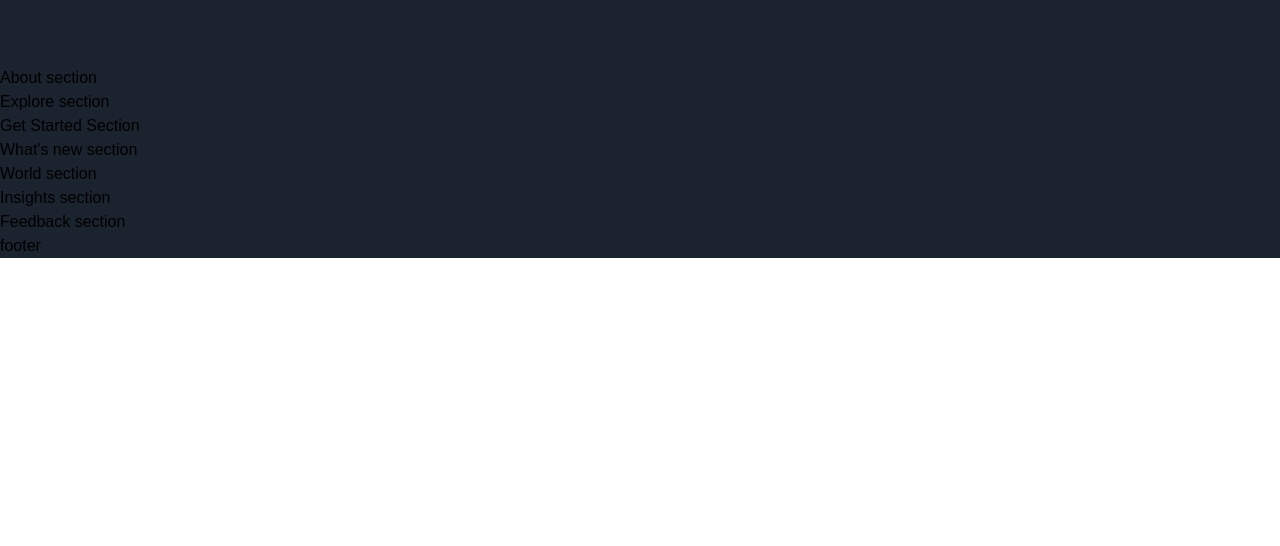
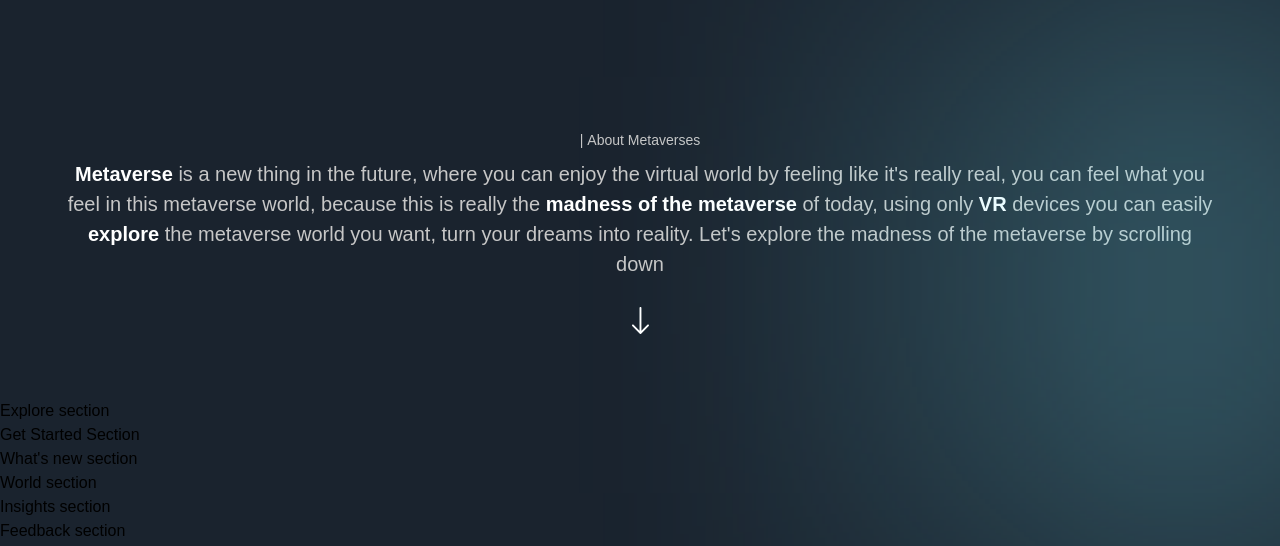
Before and after one commit to GavenDcosta/Metaversus_FramerMotionUIUX_NextJS, a Next.js app: page / in a window 1280 px wide. Shown: the part 1038-1584 px from the top of the page. Before the commit the page ends 1296 px from the top, so only its background shows below. Built offline with nearby package versions, Linux system fonts and the light colour scheme; a web font is replaced by a local one.

Commit message:
About section

```diff
--- a/components/CustomTexts.jsx
+++ b/components/CustomTexts.jsx
@@ -1,9 +1,26 @@
 'use client';
 
-export const TypingText = () => (
-  <p>Typing Text</p>
+import { motion } from 'framer-motion'
+import { textContainer, textVariant2 } from '../utils/motion'
+
+
+
+export const TypingText = ({ title, textStyles }) => (
+  <motion.p
+    variants={textContainer}
+    className={`font-normal text-[14px] text-secondary-white ${textStyles}`}
+  >
+    {Array.from(title).map((letter, index) => (
+      <motion.span
+        variants={textVariant2}
+        key={index}
+      >
+        {letter === ' ' ? '\u00A0' : letter}
+      </motion.span>
+    ))}
+  </motion.p>
 );
 
-export const TitleText = () => (
+export const TitleText = ({ title, textStyles }) => (
   <h2>Title Text</h2>
 );
--- a/sections/About.jsx
+++ b/sections/About.jsx
@@ -1,8 +1,37 @@
 'use client';
 
+import { motion } from 'framer-motion'
+import { TypingText } from '../components';
+
+import styles from '../styles'
+import { fadeIn, staggerContainer } from '../utils/motion'
+
+
 const About = () => (
-  <section>
-    About section
+  <section className={`${styles.paddings} relative z-10`}>
+    <div className="gradient-02 z-0" />
+    <motion.div
+      variants={staggerContainer}
+      intial="hidden"
+      view="show"
+      viewport={{ once: false, amount: 0.25 }}
+      className={`${styles.innerWidth} mx-auto ${styles.flexCenter} flex-col`}
+    >
+      <TypingText title="| About Metaverses" textStyles="text-center" />
+      <motion.p
+        variants={fadeIn('up', 'tween', 0.2, 1)}
+        className="mt-[8px] font-normal sm-text-[32px] text-[20px] text-center text-secondary-white"
+      >
+        <span className="font-extrabold text-white">Metaverse</span> is a new thing in the future, where you can enjoy the virtual world by feeling like it's really real, you can feel what you feel in this metaverse world, because this is really the <span className="font-extrabold text-white">madness of the metaverse</span> of today, using only <span className="font-extrabold text-white">VR</span> devices you can easily <span className="font-extrabold text-white">explore</span> the metaverse world you want, turn your dreams into reality. Let's explore the madness of the metaverse by scrolling down
+      </motion.p>
+
+      <motion.img
+        variants={fadeIn('up', 'tween', 0.3, 1)}
+        src="/arrow-down.svg"
+        alt="arrow-down"
+        className="w-[18px] h-[28px] object-contain mt-[28px]"
+      />
+    </motion.div>
   </section>
 );
 
```
